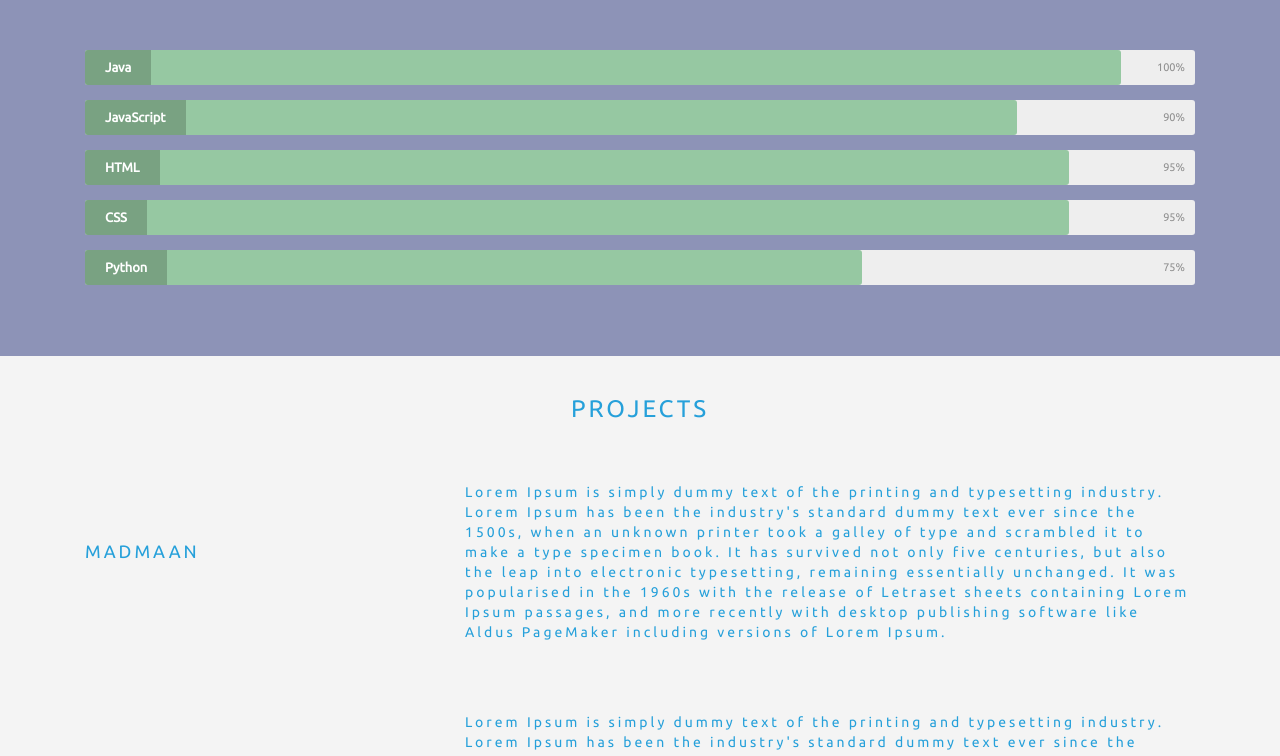
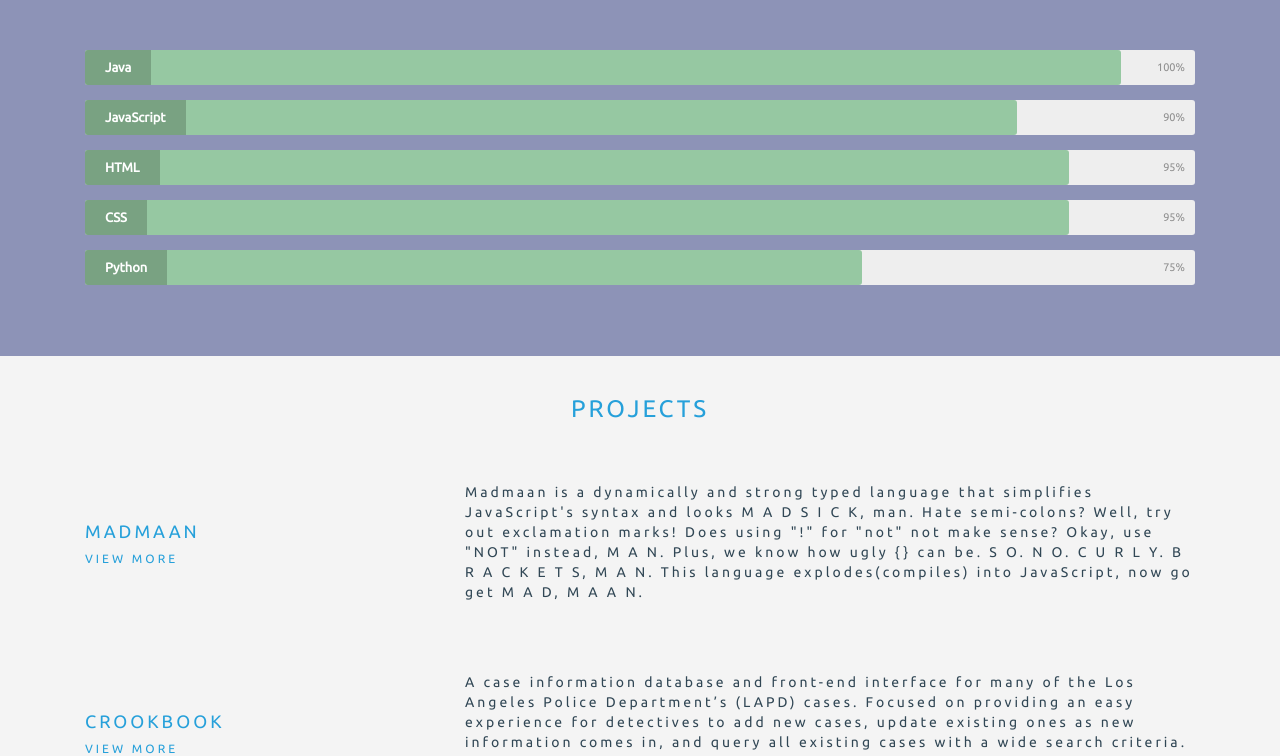
Before and after one commit to nsunga/nsunga.github.io, a website: page index.html in a window 1280 px wide. Shown: the part 2044-2800 px from the top of the page. Drawn offline with Linux system fonts and the light colour scheme.

Commit message:
mvp delivered

```diff
--- a/index.html
+++ b/index.html
@@ -18,11 +18,11 @@
         <div class="col-xs-8">
           <a class="nav-anchor" href="#about">about</a>
           <a class="nav-anchor" href="#experience">experience</a>
-          <a class="nav-anchor" href="#software-projects">projects</a>
+          <a class="nav-anchor" href="#projects">projects</a>
         </div>
         <div class="col-xs-4">
-          <a class="nav-anchor" target="_blank" href="https://www.linkedin.com/in/nicholas-sunga-78b001b0/"><i class="fab fa-linkedin-in fa-2x"></i></a>
-          <a class="nav-anchor" target="_blank" href="https://www.github.com/nsunga"><i class="fab fa-github fa-2x"></i></a>
+          <a class="nav-anchor" target="_blank" href="https://www.linkedin.com/in/nicholas-sunga-78b001b0/"><i class="fab fa-linkedin-in fa-lg"></i></a>
+          <a class="nav-anchor" target="_blank" href="https://www.github.com/nsunga"><i class="fab fa-github fa-lg"></i></a>
         </div>
       </div>
     </div>
@@ -148,30 +148,58 @@
         <h3 class="proj-headers" style="text-align: center !important;">projects</h3>
       </div>
       <div class="col-md-4 col-xs-12" style="margin-bottom: 30px;">
-        <h4 class="proj-titles">madmaan</h4>
+        <div class="proj-titles">
+          <a target="_blank" href="https://github.com/mitchelljfs/madmaan">
+            <h4>madmaan</h4>
+            <h6>view more</h6>
+          </a>
+        </div>
       </div>
       <div class="col-md-8 col-xs-12" style="margin-bottom: 30px; margin-top: 30px;">
-          <p class="proj-sent">Lorem Ipsum is simply dummy text of the printing and typesetting industry. Lorem Ipsum has been the industry's standard dummy text ever since the 1500s, when an unknown printer took a galley of type and scrambled it to make a type specimen book. It has survived not only five centuries, but also the leap into electronic typesetting, remaining essentially unchanged. It was popularised in the 1960s with the release of Letraset sheets containing Lorem Ipsum passages, and more recently with desktop publishing software like Aldus PageMaker including versions of Lorem Ipsum.
+          <p class="proj-sent">Madmaan is a dynamically and strong typed language
+            that simplifies JavaScript's syntax and looks M A D S I C K, man.
+            Hate semi-colons? Well, try out exclamation marks! Does using "!"
+            for "not" not make sense? Okay, use "NOT" instead, M A N. Plus, we
+            know how ugly {} can be. S O. N O. C U R L Y. B R A C K E T S, M A N.
+            This language explodes(compiles) into JavaScript, now go get M A D, M A A N.
           </p>
       </div>
       <div class="col-md-4 col-xs-12" style="margin-bottom: 30px;">
-        <h4 class="proj-titles">crookbook</h4>
+        <div class="proj-titles">
+          <a target="_blank" href="https://github.com/evanhessler/crookbook">
+            <h4>crookbook</h4>
+            <h6>view more</h6>
+          </a>
+        </div>
       </div>
       <div class="col-md-8 col-xs-12" style="margin-bottom: 30px; margin-top: 30px;">
-          <p class="proj-sent">Lorem Ipsum is simply dummy text of the printing and typesetting industry. Lorem Ipsum has been the industry's standard dummy text ever since the 1500s, when an unknown printer took a galley of type and scrambled it to make a type specimen book. It has survived not only five centuries, but also the leap into electronic typesetting, remaining essentially unchanged. It was popularised in the 1960s with the release of Letraset sheets containing Lorem Ipsum passages, and more recently with desktop publishing software like Aldus PageMaker including versions of Lorem Ipsum.
+          <p class="proj-sent">A case information database and front-end interface
+            for many of the Los Angeles Police Department’s (LAPD) cases. Focused
+            on providing an easy experience for detectives to add new cases,
+            update existing ones as new information comes in, and query all
+            existing cases with a wide search criteria. Represents case data
+            elegantly to distinguish cases that are most worthwhile investigating.
+            End users are homicide detectives.
           </p>
       </div>
       <div class="col-md-4 col-xs-12" style="margin-bottom: 30px;">
-        <h4 class="proj-titles">giph me</h4>
+        <div class="proj-titles">
+          <a target="_blank" href="https://github.com/nsunga/GiphyProject">
+            <h4>giph me</h4>
+            <h6>view more</h6>
+          </a>
+        </div>
       </div>
       <div class="col-md-8 col-xs-12" style="margin-bottom: 30px; margin-top: 30px;">
-          <p class="proj-sent">Lorem Ipsum is simply dummy text of the printing and typesetting industry. Lorem Ipsum has been the industry's standard dummy text ever since the 1500s, when an unknown printer took a galley of type and scrambled it to make a type specimen book. It has survived not only five centuries, but also the leap into electronic typesetting, remaining essentially unchanged. It was popularised in the 1960s with the release of Letraset sheets containing Lorem Ipsum passages, and more recently with desktop publishing software like Aldus PageMaker including versions of Lorem Ipsum.
+          <p class="proj-sent">Users can search for their favorite gifs and shorten
+            their URLs to share with their friends. Makes use of Giphy's and Bitly's
+            RESTful API.
           </p>
       </div>
     </div>
   </section>
 
-  <!-- Scripts TODO: ADD IN TYPED, GET ESLINT SHIT-->
+  <!-- Scripts TODO: ADD IN TYPED, GET ESLINT-->
   <script src="scripts/jquery-3.3.1.min.js"></script>
   <script src="scripts/typed/typed.js"></script>
   <script src="scripts/script.js"></script>
--- a/styles/styles.css
+++ b/styles/styles.css
@@ -40,6 +40,9 @@ ul {
 }
 ul > li {
   margin: 0 0 5px 5px !important;
+}
+a {
+  text-decoration: none !important;
 }
 .experience-box-body > ul {
   color: #001a33 !important;
@@ -111,10 +114,10 @@ ul > li {
   margin-bottom: 30px;
 }
 .proj-sent {
-  color: #26a0da !important;
+  color: #314755 !important;
   letter-spacing: 3px;
 }
-.proj-titles {
+.proj-titles > a >h4, .proj-titles > a > h6 {
   color: #26a0da !important;
   text-transform: uppercase;
   letter-spacing: 3px;
@@ -142,16 +145,6 @@ ul > li {
   background-repeat: no-repeat;
   background-attachment: fixed;
 }
-/* #about {
-  height: 100vh;
-  background: #001a33;
-  margin: 0;
-  background-repeat: no-repeat;
-  background-attachment: fixed;
-  -webkit-background-style: cover;
-  -moz-background-style: cover;
-  -o-background-size: cover;
-} */
 .about-desktop {
   height: 100vh;
   background: #001a33;
@@ -185,27 +178,6 @@ ul > li {
   background: #8d93b7;
   padding-bottom: 8vh;
 }
-/* #about-wrapper {
-  display: table;
-  position: relative;
-  height: 100%;
-  width: 100%;
-  background: #001a33;
-} */
-/* #experience {
-  height: 100vh;
-  background: #8d93b7;
-  margin: 0;
-  background-repeat: no-repeat;
-  background-attachment: fixed;
-}
-#experience-wrapper {
-  display: table;
-  position: relative;
-  height: 100%;
-  width: 100%;
-  background: #8d93b7;
-} */
 #projects {
   height: 100vh;
   background: #f4f4f4;
```
